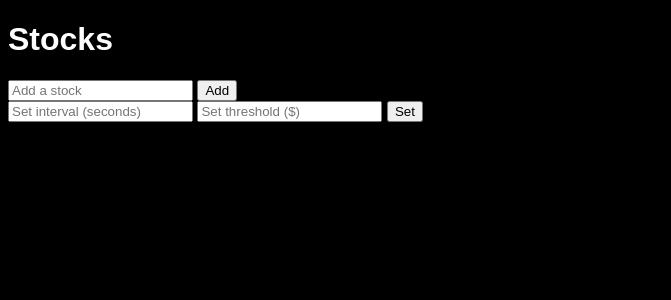
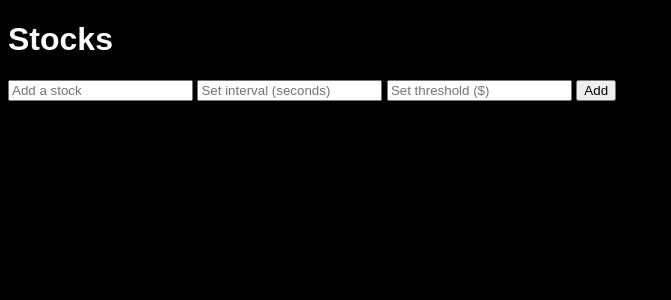
Before and after one commit to fazla043264/stock-tracker, a Flask app: page / in a window 1280 px wide. Shown: the top 300 px of the page, without its empty margins (0-671 px from the left). Run offline with Flask 3, Linux system fonts and the light colour scheme.

Commit message:
Update index.html

```diff
--- a/templates/index.html
+++ b/templates/index.html
@@ -19,12 +19,10 @@
     {% endwith %}
     <form action="/add_stock" method="post">
         <input type="text" name="stock" placeholder="Add a stock">
+        <input type="number" name="interval" placeholder="Set interval (seconds)">
+        <input type="number" name="threshold" placeholder="Set threshold ($)">
         <input type="submit" value="Add">
     </form>
-    <form action="/set_parameters" method="post">
-        <input type="number" name="interval" placeholder="Set interval (seconds)">
-        <input type="number" name="threshold" placeholder="Set threshold ($)">
-        <input type="submit" value="Set">
-    </form>
+
 </body>
 </html>
```
